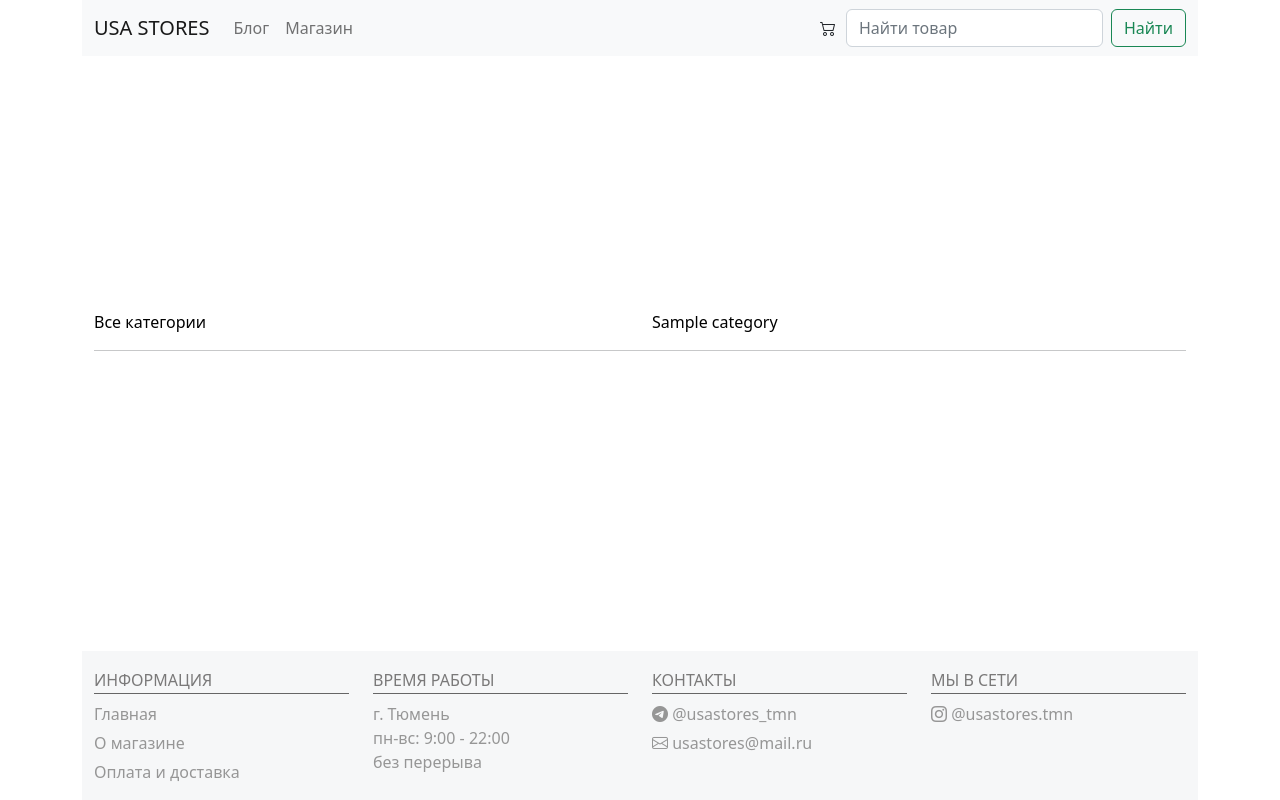
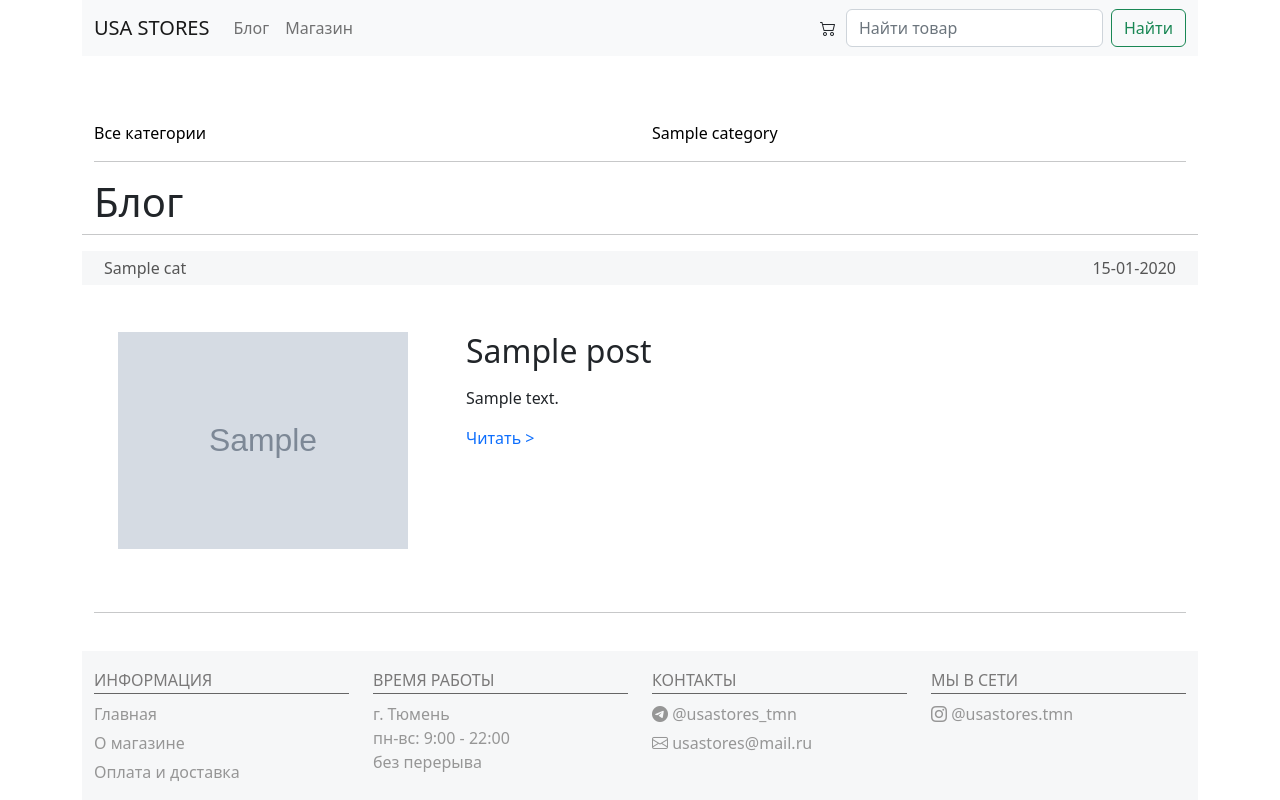
Before and after one commit to Anonym26/usastores, a Django app: template usastores/blog/templates/blog/index.html in a window 1280 px wide. Run offline with Django 4.2, Linux system fonts and the light colour scheme; the template is opened without the code that fills it: most values are stand-ins (such as "Sample title", 1, 10 or a date in 2020); grey boxes marked "Sample" are stand-in pictures; data that the repository does not hold is empty; some libraries are stand-ins or nearby versions.

Commit message:
отредактированы шаблоны блога и поста + адаптация

```diff
--- a/usastores/blog/static/blog/css/style.css
+++ b/usastores/blog/static/blog/css/style.css
@@ -1,100 +1,64 @@
-img.img-article-left {
-	max-width: 300px;
-	height: auto;
-	float: left;
-	padding: 0 10px 10px 0;
+/* Category */
+.categories .col a {
+	color: black;
+	text-decoration: none;
 }
 
-img.img-article-left.thumb {
-	max-width: 150px;
+.categories .selected {
+	text-decoration: underline;
+	text-decoration-color: #CC0000;
+	text-underline-offset: 5px;
+	text-decoration-thickness: 3px;
+}
+
+/* Post */
+div.article-panel {
+    background: rgb(246, 247, 248);
+    padding: 5px 10px 5px 10px;
+    color: #555;
+	margin-bottom: 10px;
+}
+
+.article-panel .data{
+	text-align: right;
+}
+
+.article-left {
+	width: 300px;
+	height: auto;
+	padding: 0 10px 10px 0;
+	margin: auto;
+}
+
+.article-left img {
+	max-width: 100%;
 	height: auto;
 }
 
-p.link-read-post {
-	text-align: right;
+.article-right {
+	max-width: 100%;
 }
 
-p.link-read-post a {
-	padding: 10px;
-	min-width: 100px;
-	background: #404377;
-	color: #fff;
+.article-right p {
+	text-align: left;
+	width: 100%;
+}
+
+.article-right a {
 	text-decoration: none;
 }
 
-div.article-panel {
-    background: rgb(246, 247, 248);
-    padding: 5px 10px 5px 10px;
-    box-sizing: border-box;
-    overflow: hidden;
-    color: #555;
+/* Post detail */
+.post-detail {
+	text-align: center;
 }
 
-div.article-panel p.first {
-    margin: 0;
-    float: left;
+.post-detail img {
+	max-width: 300px;
+	height: auto;
+	margin: auto;
+
 }
-div.article-panel p.last {
-    margin: 0;
-    float: right;
-}
-
-ul.list-articles {
-	list-style: none;
-	margin: 0;
-	padding: 0;
-}
-
-.left-chapters {
-	margin: 0;
-	background: rgb(246, 247, 248);
-	border-right: 1px solid #ccc;
-	min-height: 100%;
-}
-.left-chapters ul {
-	width: 230px;
-	min-height: 100%;
-	margin: 0;
-	padding: 10px 10px 10px 20px;
-	list-style: none;
-	font-size: 20px;
-}
-
-.left-chapters ul li {
-	margin: 30px 0 0 0;
-	color: #999;
-}
-
-.left-chapters ul li.selected {color: #0059b2; }
-.left-chapters ul li a {
-	color: #444;
-	text-decoration: none;
-}
-
-.left-chapters ul li a:hover { color: #CC0000; }
-.left-chapters ul li.share {margin: 60px 0 0 0;}
-.left-chapters ul li.share p {margin: 30px 0 30px 0;}
-.left-chapters ul li.share a {
-	display: inline-block;
-	width: 40px;
-	height: 40px;
-	margin: 0 20px 0 0;
-}
-
-.content {
-	padding: 0px 20px 20px 40px;
-	width: 100%;
-	box-sizing: border-box;
-}
-
-.content-text {
-	margin: 60px 0 0 30px;
-	color: #000;
-	font-size: 20px;
-	font-family: Yandex Sans Display Light;
-}
-
-
 
 /* List_last_post */
 .post-card {
@@ -133,17 +97,3 @@ ul.list-articles {
 	height: 150px;
 	width: 150px;
 }
-
-/* Blog */
-.categories .col a {
-	color: black;
-	text-decoration: none;
-}
-
-.categories .selected {
-	text-decoration: underline;
-	text-decoration-color: #CC0000;
-	text-underline-offset: 3px;
-	text-decoration-thickness: 3px;
-
-}
--- a/usastores/blog/templates/blog/blog_base.html
+++ b/usastores/blog/templates/blog/blog_base.html
@@ -12,10 +12,10 @@
 		<!-- Блок категорий -->
 		<div class="row categories">
 				{% if cat_selected == 0 %}
-					<div class="col selected">Все категории</div>
+					<div class="col selected"><nobr>Все категории</nobr></div>
 				{% else %}
 					<div class="col">
-						<a href="{% url 'home' %}">Все категории</a>
+						<a href="{% url 'home' %}"><nobr>Все категории</nobr></a>
 					</div>
 				{% endif %}
 
@@ -24,7 +24,8 @@
 		<hr>
 		<!-- Блок контента -->
 		 <div class="row">
-
+			{% block content_blog %}
+			{% endblock content_blog %}
 		 </div>
 	</div>
 {% endblock %}
--- a/usastores/blog/templates/blog/index.html
+++ b/usastores/blog/templates/blog/index.html
@@ -2,27 +2,33 @@
 {% load static %}
 
 {% block content_blog %}
- <div class="container-xxl">
-	<ul class="list-articles">
-		{% for p in posts %}
-			<li>
-				<div class="article-panel">
-					<p class="first">Категория: {{p.cat}}</p>
-					<p class="last">Дата: {{p.time_update|date:"d-m-Y"}}</p>
-				</div>
+<h1>Блог</h1>
+<hr>
+ <div class="container">
+	{% for p in posts %}
+		<div class="row article-panel">
+			<div class="col">{{p.cat}}</div>
+			<div class="col data">
+				<nobr>{{p.time_update|date:"d-m-Y"}}</nobr>
+			</div>
+		</div>
+		<div class="row">
+			<div class="col-4 col-md-4 article-left">
+				<img src="{{p.photo.url}}">
+			</div>
+			<div class="col-12 col-sm-12 col-md-12 col-lg-8 article-right">
+				<h2>{{p.title}}</h2>
+				<p>
+				{% autoescape on %}
+					{{p.content|linebreaks|truncatewords:40}}
+				{% endautoescape %}
+				</p>
+				<a href="{{ p.get_absolute_url }}">Читать ></a>
+			</div>
+		</div>
+		<hr>
+	{% endfor %}
 
-				{% if p.photo %}
-					<p><img class="img-article-left thumb" src="{{p.photo.url}}"></p>
-				{% endif %}
 
-				<h2>{{p.title}}</h2>
-				{% autoescape on %}
-					{{p.content|linebreaks|truncatewords:50}}
-				{% endautoescape %}
-					<div class="clear"></div>
-					<p class="link-read-post"><a href="{{ p.get_absolute_url }}">Читать пост</a></p>
-			</li>
-		{% endfor %}
-	</ul>
  </div>
-{% endblock %}
+{% endblock content_blog %}
```
Also changed, not shown: usastores/blog/templates/blog/post.html (+23 -5 lines).
